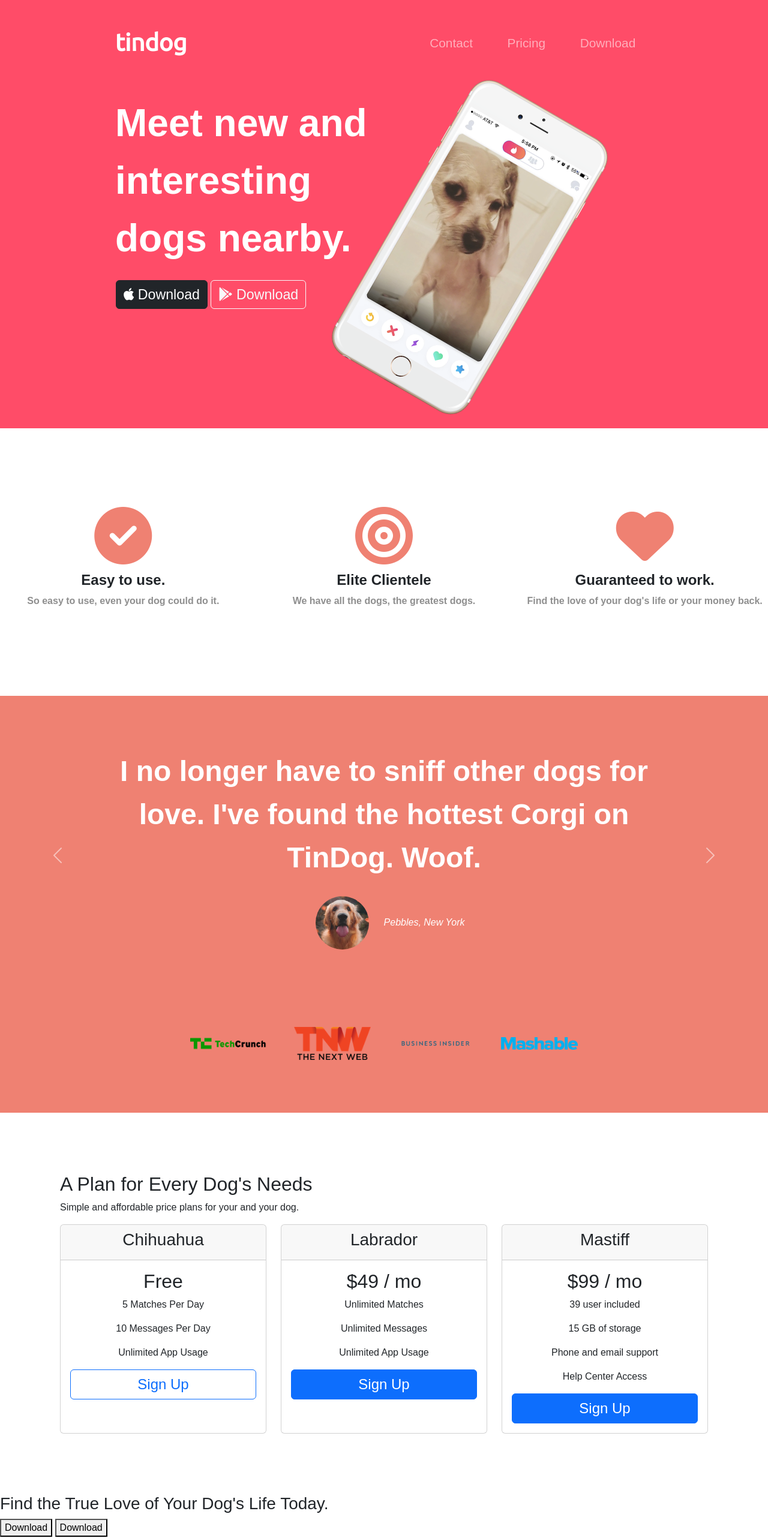
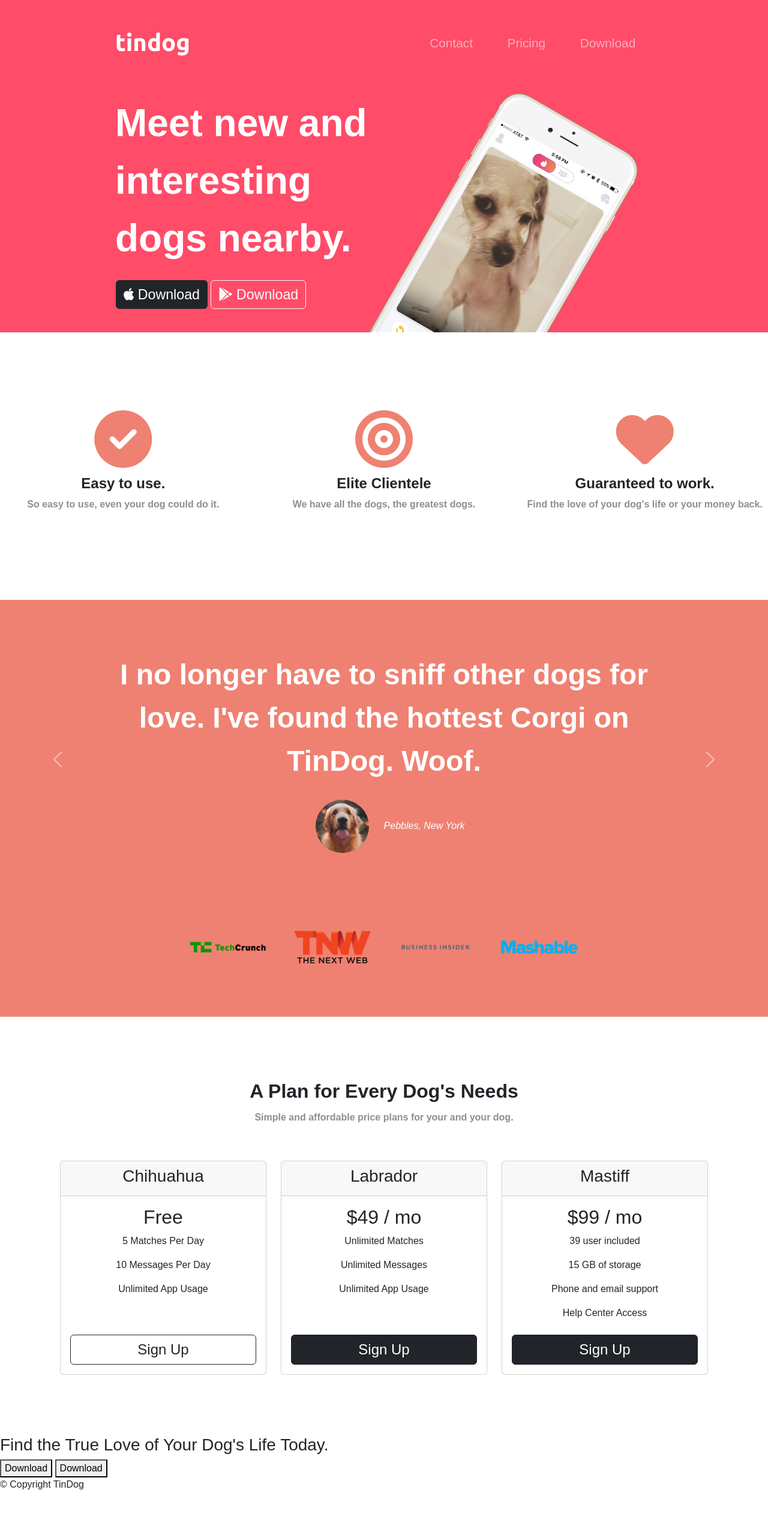
Before and after one commit to MangoPrice/TinDog, a plain HTML site: page index.html in a window 1280 px wide. Shown: the top 2564 px of the page at 60% size. After the commit the page ends 2503 px from the top, so only its background shows below. Drawn offline with nearby package versions, Linux system fonts and the light colour scheme.

Commit message:
Pricing section adjusts and commenting

```diff
--- a/css/styles.css
+++ b/css/styles.css
@@ -1,107 +1,160 @@
+/* Google Fonts */
 
-/* Google Fonts */
-@import url('https://fonts.googleapis.com/css2?family=Montserrat:wght@400;700;900&family=Ubuntu&display=swap');
+@import url('https://fonts.googleapis.com/css2?family=Montserrat:wght@300;400;500;700;900&family=Ubuntu:wght@400;500;700&display=swap');
 
-body{
-    font-family: 'Montserrat-black', sans-serif;
+body {
+  font-family: "Montserrat-black", sans-serif;
 }
+
+/* Sections */
+
 #title {
   background-color: #ff4c68;
   color: #fff;
 }
-.titlemsg{
-    font-family: 'Montserrat-black', sans-serif;
+#testimonials {
+  text-align: center;
+  background-color: #ef8172;
+  color: #fff;
+}
+#press {
+  background-color: #ef8172;
+  text-align: center;
+  padding-bottom: 3%;
+}
+#pricing {
+  padding: 100px;
+  text-align: center;
+}
+#features {
+  background-color: #fff;
+  position: relative;
+}
+
+/* Navbar */
+
+.navbar-brand {
+  font-family: "ubuntu", sans-serif;
+  font-size: 2.5rem;
+  line-height: 1;
+  font-weight: bold;
+}
+.nav-link {
+  font-size: 1.3rem;
+  margin: auto 1.3rem;
+  font-family: "Montserrat-light", sans-serif;
+}
+
+/* Title Classes */
+
+.title-msg {
+  font-family: "Montserrat-black", sans-serif;
   font-size: 4rem;
   line-height: 1.5;
   font-weight: 900;
   margin: 12% auto 5% auto;
-
 }
-.container-fluid{
+.container-fluid {
   padding: 3% 15%;
 }
-.navbar-brand{
-    font-family: 'ubuntu', sans-serif;
-    font-size: 2.5rem;
-    line-height: 1.0;
-    font-weight: bold;
+
+.iphone-mockup {
+  width: 60%;
+  margin: 15% auto -12rem 50px;
+  transform: rotate(30deg);
 }
-.iphone-mockup{
-    width: 60%;
-    margin: 10% auto 0%;
-    transform: rotate(30deg)
-}
-.nav-link{
-    font-size: 1.3rem;
-    margin: auto 1.3rem;
-    font-family: 'Montserrat-light', sans-serif;
-}
-.download-btn{
+.download-btn {
   font-size: 145%;
   margin-left: 1px;
 }
-.icon-img{
+
+/* Feature Classes */
+
+.icon-img {
   font-size: 600%;
   margin-bottom: 3%;
   color: #ef8172;
 }
-.icon-img:hover{
+.icon-img:hover {
   color: #ff4c68;
   transition: 0.4s;
 }
-.icon-body{
+.icon-body {
   text-align: center;
   margin: 10% auto 10%;
 }
-.img-title{
-    font-family: 'Montserrat-bold', sans-serif;
+.img-title {
+  font-family: "Montserrat-bold", sans-serif;
   font-size: 1.5rem;
   font-weight: bold;
 }
-.img-p{
-    font-family: 'Montserrat-black', sans-serif;
-    font-size: 1.0rem;
+.img-p {
+  font-family: "Montserrat-black", sans-serif;
+  font-size: 1rem;
   font-weight: 600;
   color: #8f8f8f;
 }
-#testimonials{
-    text-align: center;
-    background-color:#ef8172;
-    color: #fff;
-}
-.test-title{
+
+/* Testimonial Classes */
+
+.test-title {
   font-size: 3rem;
-    font-family: 'Montserrat-bold', sans-serif;
+  font-family: "Montserrat-bold", sans-serif;
   line-height: 1.5;
   font-weight: bold;
 }
-.test-img{
+.test-img {
   width: 10%;
   border-radius: 100%;
   margin: 20px;
 }
-.carousel-item{
+.carousel-item {
   padding: 7% 15%;
 }
-#press{
-    background-color:#ef8172;
-    text-align: center;
-    padding-bottom: 3%;
-}
-.img-press{
+
+/* Press Classes */
+
+.img-press {
   width: 10%;
   margin: 20px 20px 50px;
 }
-.price-tags{
 
+/* Pricing Classes */
+
+.pricing-text{
+    margin-bottom: 60px;
 }
-.pricing-cards{
+.pricing-title{
+    font-family: "Montserrat-black", sans-serif;
+    font-size: 2rem;
+    line-height: 1.5;
+    font-weight: 700;
+}
+.pricing-p{
+    font-family: "Montserrat-black", sans-serif;
+    font-size: 1rem;
+    font-weight: 600;
+    color: #8f8f8f;
+}
+.pricing-cards {
   text-align: center;
 }
-.signup-button{
+.signup-button {
   font-size: 150%;
   width: 100%;
 }
-#pricing{
-    padding: 100px;
+
+/* Media Breaks */
+
+@media (max-width: 1020px) {
+    #title{
+        text-align: center;
     }
+    .iphone-mockup {
+        position: static;
+        transform: rotate(0);
+        text-align: center;
+        margin: 15% auto auto auto;
+    }
+
+}
--- a/index.html
+++ b/index.html
@@ -52,7 +52,7 @@
     <!-- Title -->
     <div class="row">
       <div class="col-lg-6 col-sm-12 col-md-12">
-        <h1 class="titlemsg">Meet new and interesting dogs nearby.</h1>
+        <h1 class="title-msg">Meet new and interesting dogs nearby.</h1>
         <button type="button" class="btn btn-dark download-btn">
           <i class="fa-brands fa-apple"></i>
           Download
@@ -87,7 +87,6 @@
         <h3 class="img-title">Guaranteed to work.</h3>
         <p class="img-p">Find the love of your dog's life or your money back.</p>
       </div>
-
   </section>
 
 
@@ -134,8 +133,10 @@
   <!-- Pricing -->
   <section id="pricing">
 
-    <h2>A Plan for Every Dog's Needs</h2>
-    <p>Simple and affordable price plans for your and your dog.</p>
+    <div class="pricing-text">
+    <h2 class="pricing-title">A Plan for Every Dog's Needs</h2>
+    <p class="pricing-p">Simple and affordable price plans for your and your dog.</p>
+    </div>
     <div class="row pricing-cards">
       <div class="col-sm-12 col-md-4 col-lg-4 price-tags">
         <div class="card h-100">
@@ -147,7 +148,7 @@
             <p class="card-text">5 Matches Per Day</p>
             <p class="card-text">10 Messages Per Day</p>
             <p class="card-text">Unlimited App Usage</p>
-            <button type="button" class="btn btn-outline-primary signup-button">Sign Up</button>
+            <button type="button" class="btn btn-outline-dark mt-5 signup-button">Sign Up</button>
           </div>
         </div>
       </div>
@@ -161,7 +162,7 @@
             <p class="card-text">Unlimited Matches</p>
             <p class="card-text">Unlimited Messages</p>
             <p class="card-text">Unlimited App Usage</p>
-            <button type="button" class="btn btn-primary signup-button">Sign Up</button>
+            <button type="button" class="btn btn-dark mt-5 signup-button">Sign Up</button>
           </div>
         </div>
       </div>
@@ -176,7 +177,7 @@
             <p class="card-text">15 GB of storage</p>
             <p class="card-text">Phone and email support</p>
             <p class="card-text">Help Center Access</p>
-            <button type="button" class="btn btn-primary signup-button">Sign Up</button>
+            <button type="button" class="btn btn-dark mt-2 signup-button">Sign Up</button>
           </div>
         </div>
       </div>
```
Lines whose indentation alone changed are shown as unchanged.
